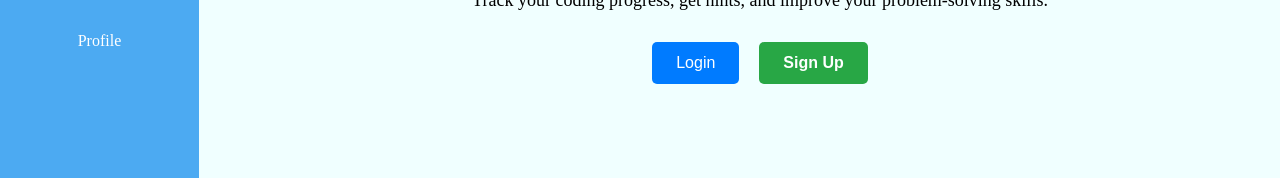
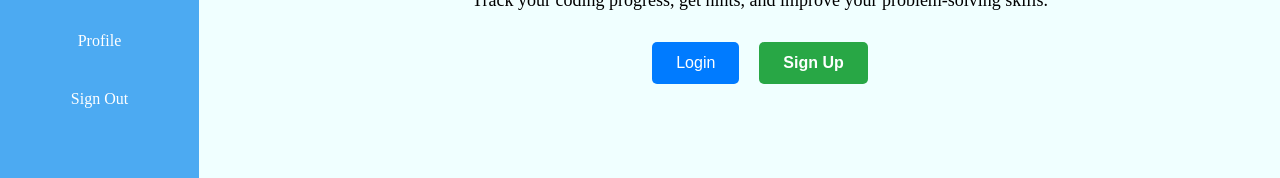
Before and after one commit to carolynw25/FAANGCode, a React (Create React App) app in the folder faang_code/: page / in a window 1280 px wide. Shown: the part 406-584 px from the top of the page. Built offline with nearby package versions, Linux system fonts and the light colour scheme.

Commit message:
temporary signout button

```diff
--- a/faang_code/package.json
+++ b/faang_code/package.json
@@ -4,6 +4,7 @@
   "private": true,
   "dependencies": {
     "@google/generative-ai": "^0.21.0",
+    "bcrypt": "^5.1.1",
     "chart.js": "^4.4.7",
     "cra-template": "1.2.0",
     "dotenv": "^16.4.7",
--- a/faang_code/src/components/Navbar/index.js
+++ b/faang_code/src/components/Navbar/index.js
@@ -23,6 +23,9 @@ function Navbar() {
                     <li className="nav-item">
                         <Link to="/profile" className="nav-link">Profile</Link>
                     </li>
+                    <li className="nav-item mt-auto">
+                        <Link to="/login" className="nav-link">Sign Out</Link>
+                    </li>
                 </ul>
             </nav>
 
```
Also changed, not shown: 1 other file (tests, documents, lock files or other folders).
